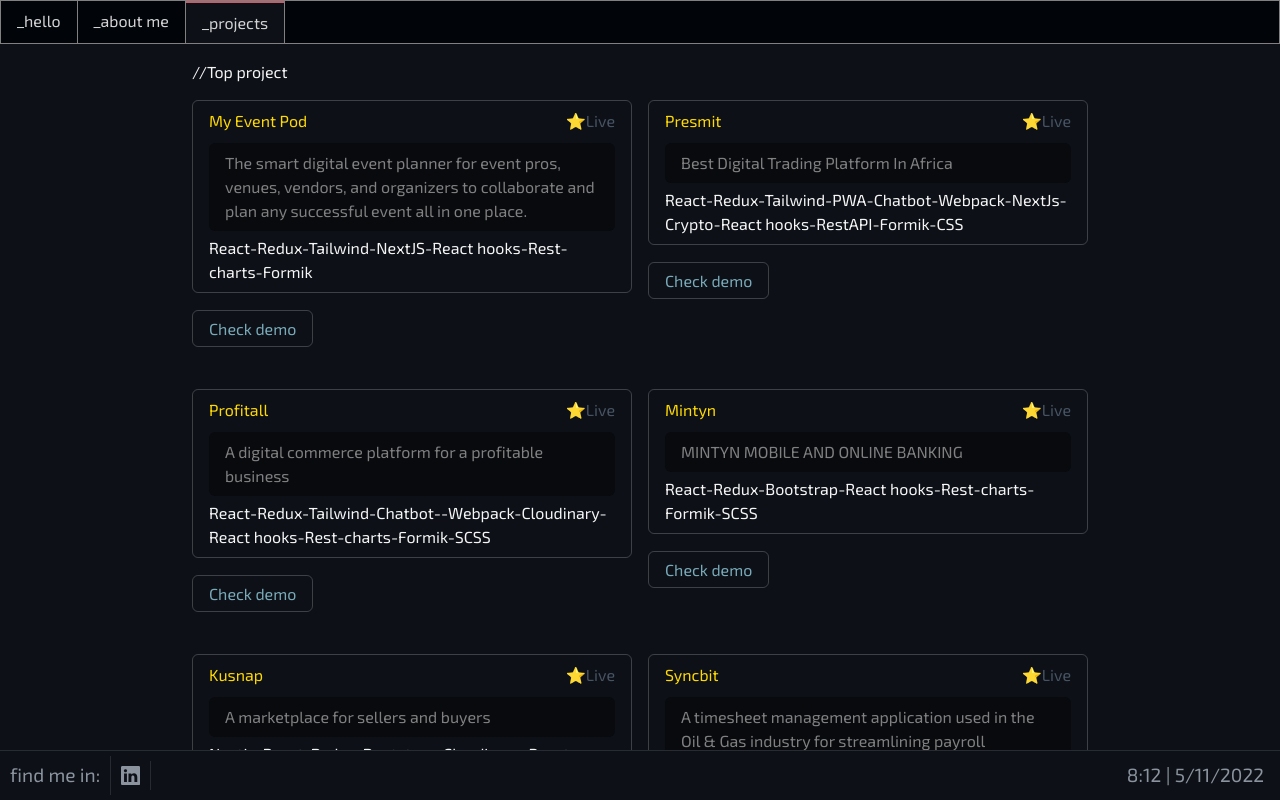
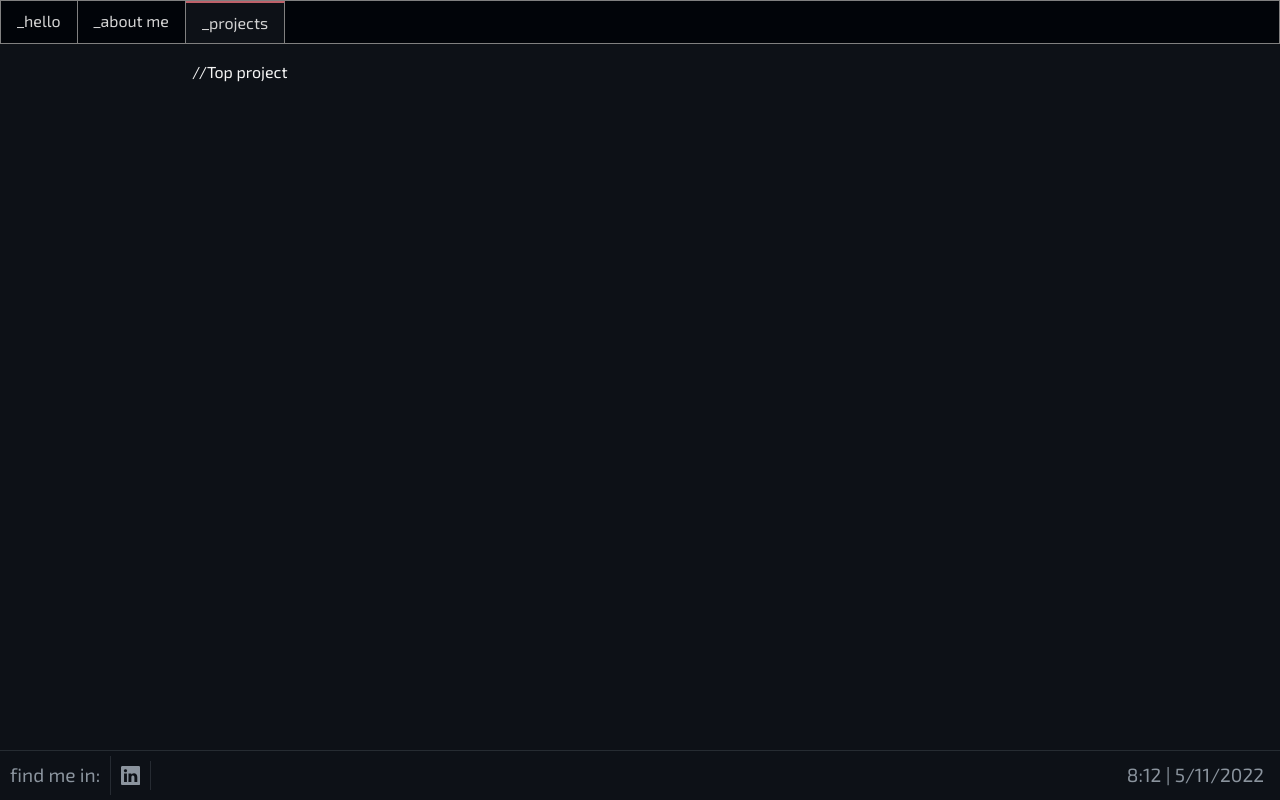
Before and after one commit to damatie/edafe-maxwell, a Next.js app: page /project in a window 1280 px wide. Built offline with nearby package versions, Linux system fonts and the light colour scheme.

Commit message:
Update project.jsx

```diff
--- a/pages/project.jsx
+++ b/pages/project.jsx
@@ -6,94 +6,7 @@ import { motion } from "framer-motion";
 const Project = ({ pinnedItems }) => {
 
   const projects = [
-     {
-    name: 'My Event Pod',
-    stargazerCount: '100',
-    description: 'The smart digital event planner for event pros, venues, vendors, and organizers to collaborate and plan any successful event all in one place.',
-    url: 'https://www.myeventpod.com/',
-    status: 'Live',
-    stack:'React-Redux-Tailwind-NextJS-React hooks-Rest-charts-Formik'
-    },
-     {
-    name: 'Presmit',
-    stargazerCount: '100',
-    description: 'Best Digital Trading Platform In Africa',
-    url: 'https://prestmit.com/',
-    status: 'Live',
-    stack:'React-Redux-Tailwind-PWA-Chatbot-Webpack-NextJs-Crypto-React hooks-RestAPI-Formik-CSS'
-    },
-     {
-    name: 'Profitall',
-    stargazerCount: '100',
-    description: 'A digital commerce platform for a profitable business',
-    url: 'https://www.profitall.co.uk/',
-    status: 'Live',
-    stack:'React-Redux-Tailwind-Chatbot--Webpack-Cloudinary-React hooks-Rest-charts-Formik-SCSS'
-    },
-    {
-    name: 'Mintyn',
-    stargazerCount: '100',
-    description: 'MINTYN MOBILE AND ONLINE BANKING',
-    url: 'https://mintyn.com/',
-    status: 'Live',
-    stack:'React-Redux-Bootstrap-React hooks-Rest-charts-Formik-SCSS'
-    },
-   {
-    name: 'Kusnap',
-    stargazerCount: '100',
-    description: 'A marketplace for sellers and buyers',
-    url: 'https://kusnap.com/',
-    status: 'Live',
-    stack:'Nextjs-React-Redux-Bootstrap-Cloudinary-React hooks-Rest-charts'
-    },
-     {
-    name: 'Syncbit',
-    stargazerCount: '100',
-    description: 'A timesheet management application used in the Oil & Gas industry for streamlining payroll',
-    url: 'https://syncbit.io/',
-    status: 'Live',
-    stack:'Nextjs-React-Tailwind-Redux-Mui-React hooks-Rest-typeScript'
-    },
-     {
-    name: 'BitMARte',
-    stargazerCount: '100',
-    description: 'A complete commerce platform that will allow merchants to start, grow, and manage a business.',
-    url: 'https://www.bitmarte.com/',
-    status: 'Live',
-    stack:'Nextjs-React-Tailwind-Redux-Mui-Cloudinary-React hooks-Rest-typeScript-AWS'
-    },
-    {
-    name: 'Crusifix Games',
-    stargazerCount: '100',
-    description: 'The Crucifix Games application is a minimal and responsive web application created to host contests with an intuitive leadership board & point ranking system. Customers can also book and pay for games',
-    url: 'https://crusifix.vercel.app/',
-    status: 'Live',
-    stack:'Nextjs-React-Tailwind-Redux-React hooks-Rest-typeScript'
-    },
-     {
-    name: 'Muxt',
-    stargazerCount: '100',
-    description: 'A digital ad space with tools that drive your business',
-    url: 'https://muxt.net',
-    status: 'Ongoing',
-     stack:'Nextjs-React-Tailwind-Redux-Formik-Jest-Rechart-Firebase-React hooks'
-    },
-     {
-    name: '5chub',
-    stargazerCount: '100',
-    description: 'A facility management web application that provides users the ability to request for artisans and related facility management services',
-    url: 'https://www.5chub.com/',
-    status: 'Live',
-     stack:'PHP-MYSQL-Bootstrap-Laravel'
-    },
-        {
-    name: '5cee',
-    stargazerCount: '100',
-    description: 'A facility management web application that provides users the ability to request for artisans and related facility management services',
-    url: 'https://www.5cee.com/careers',
-    status: 'Live',
-     stack:'React-Redux-Mui'
-  }
+
   ]
   return (
     <div className={style.project}>
```
